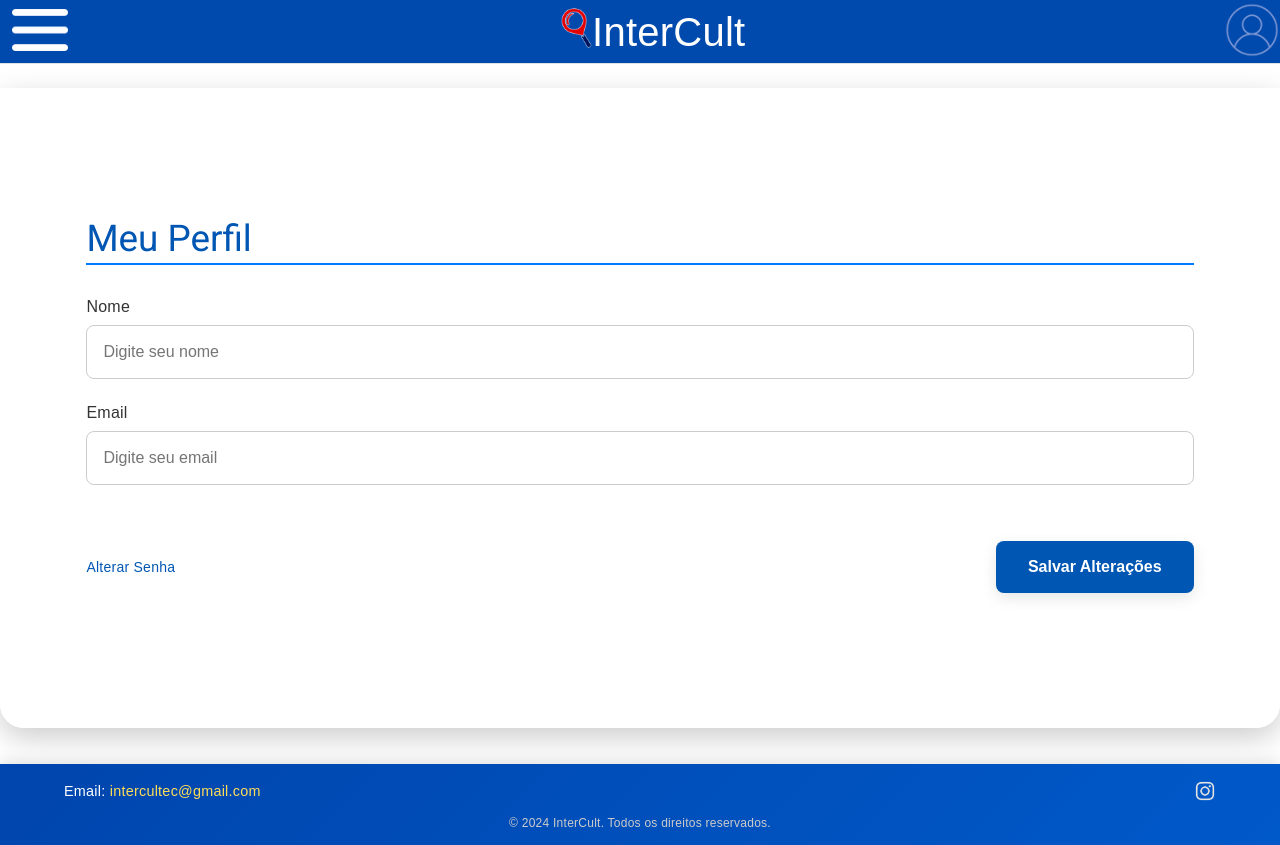
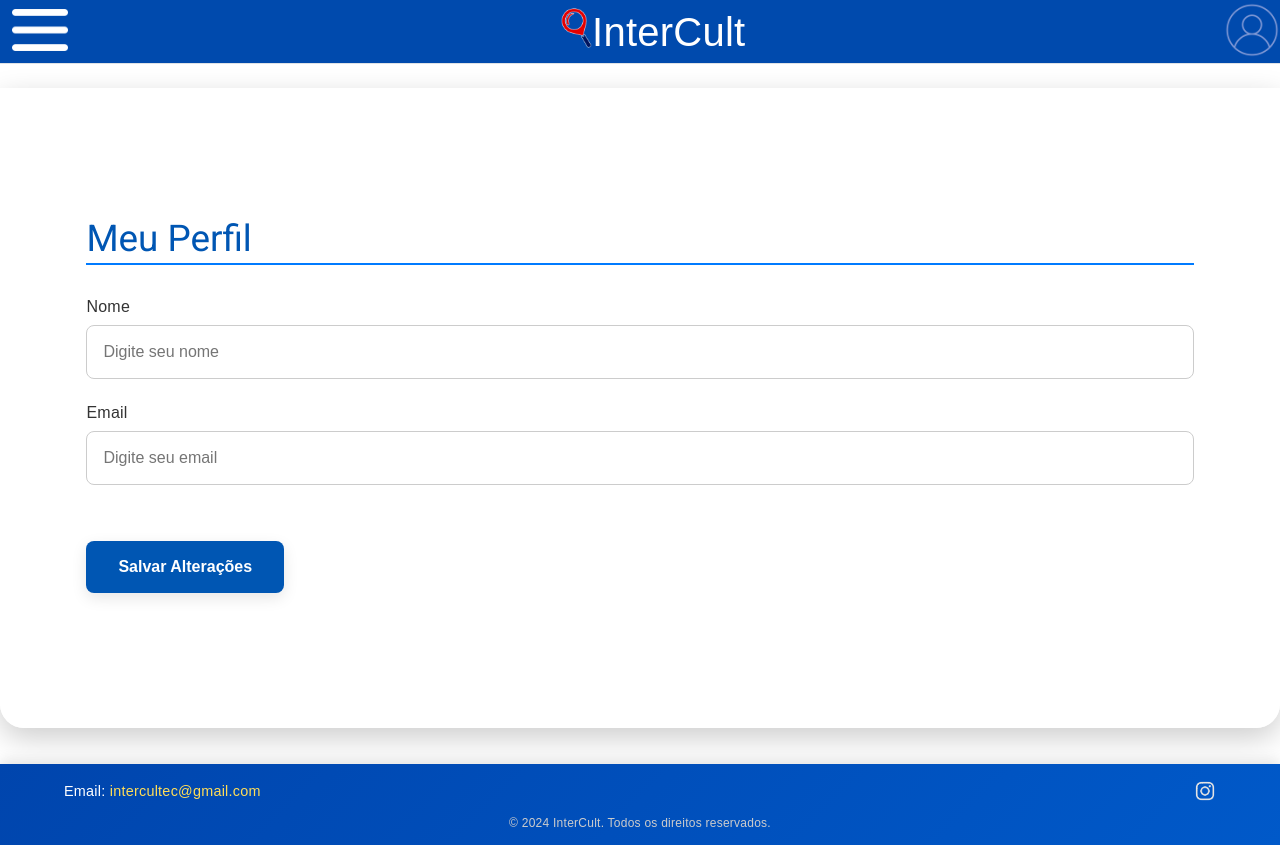
Before and after one commit to Dallacqua90125/IntercultV1, an Angular app in the folder TCC/InterCult/: page /profile in a window 1280 px wide. Built offline with nearby package versions, Linux system fonts and the light colour scheme.

Commit message:
TIREI ESSA BCT DE ALTERAR SENHA

```diff
--- a/TCC/InterCult/src/app/pages/profile/profile.component.html
+++ b/TCC/InterCult/src/app/pages/profile/profile.component.html
@@ -16,7 +16,6 @@
     </div>
 
     <div class="form-actions">
-      <a href="#" class="change-password-link">Alterar Senha</a>
       <button type="button" (click)="saveChanges()">Salvar Alterações</button>
     </div>
   </form>
```
